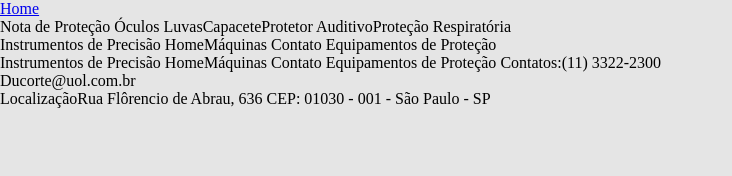
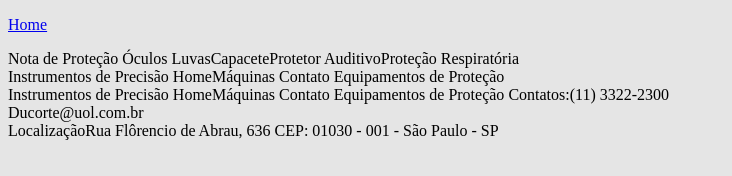
Before and after one commit to JhowAllan/Trabalho-da-faculdade-, a plain HTML site: page pagina-2.html in a window 1280 px wide. Shown: the whole page, without its empty margins (0-732 px from the left). Drawn offline with Linux system fonts and the light colour scheme.

Commit message:
Update pagina-2.html

```diff
--- a/pagina-2.html
+++ b/pagina-2.html
@@ -11,7 +11,7 @@
 <link href="https://fonts.googleapis.com/css?family=League+Spartan&display=swap" rel="stylesheet">
 <link href="https://fonts.googleapis.com/css?family=Mitr&display=swap" rel="stylesheet">
 
-            <link rel="stylesheet" href="styles.css">
+            <link rel="stylesheet" href="styles-2.css">
 
             <style>
               /*
```
